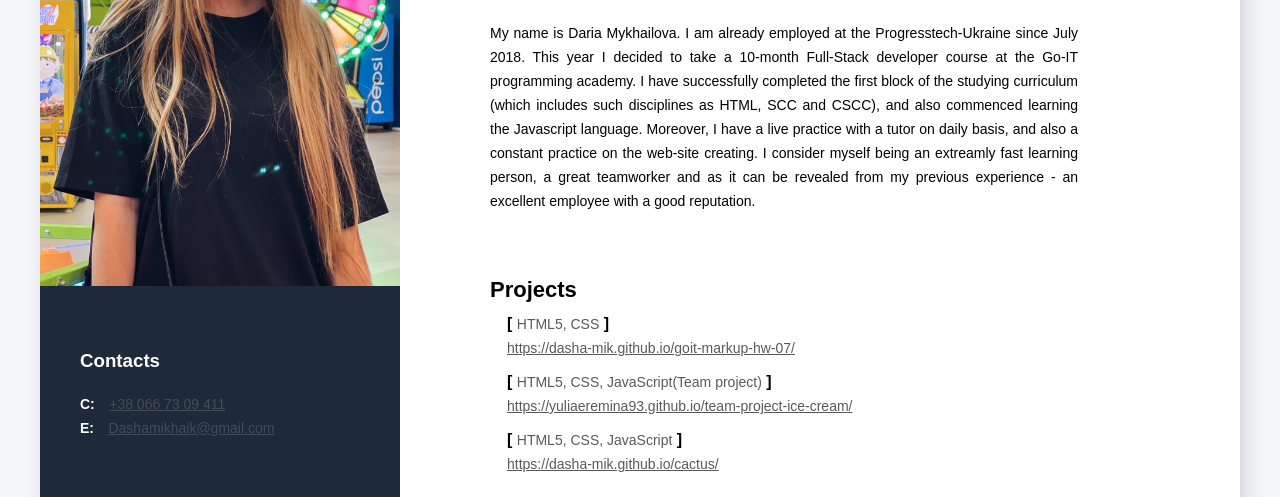
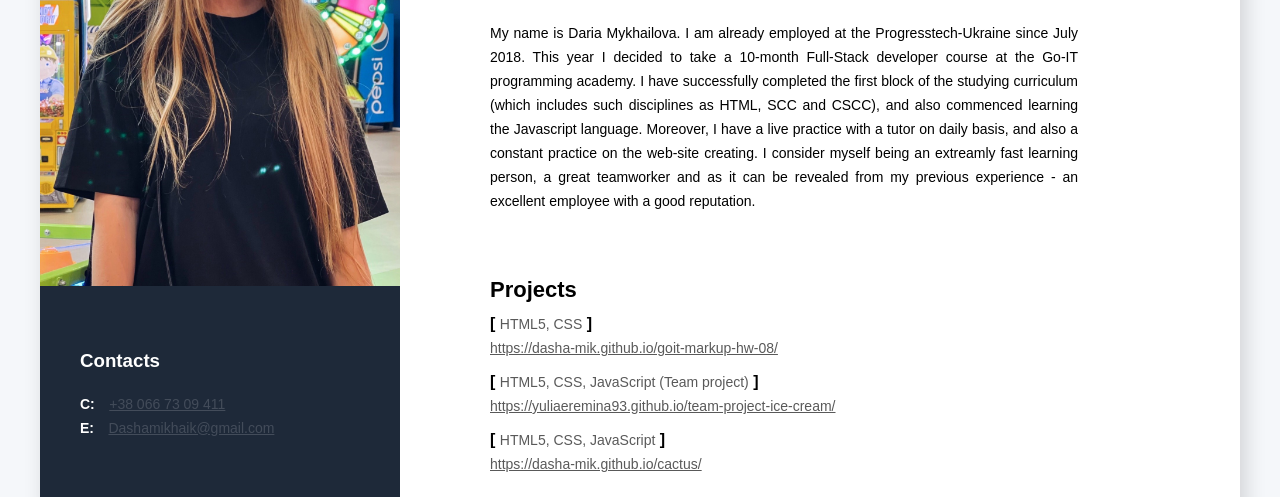
Before and after one commit to Dasha-Mik/My_CV, a plain HTML site: page index.html in a window 1280 px wide. Shown: the part 289-786 px from the top of the page. Drawn offline with Linux system fonts and the light colour scheme.

Commit message:
New_link_commit

```diff
--- a/css/styles.css
+++ b/css/styles.css
@@ -171,7 +171,7 @@ body {
 
 .project-item{
     font-weight: 700;
-    margin-left: 17px;
+    margin-left: 0;
     display: flex;
     flex-direction: column-reverse;
     margin-bottom: 10px;
--- a/index.html
+++ b/index.html
@@ -73,14 +73,14 @@
                 <h3 class="about-me-title">Projects</h3>
                 <ol>
                     <li class="project-item">
-                       <a class="projects-link" href="https://dasha-mik.github.io/goit-markup-hw-07/">https://dasha-mik.github.io/goit-markup-hw-07/</a>
+                       <a class="projects-link" href="https://dasha-mik.github.io/goit-markup-hw-08/">https://dasha-mik.github.io/goit-markup-hw-08/</a>
 
                        <span> <b>[</b> <span class="technology-name">HTML5, CSS</span> <b>]</b> </span>
                     </li>
                     <li class="project-item">
                        <a class="projects-link" href="https://yuliaeremina93.github.io/team-project-ice-cream/">https://yuliaeremina93.github.io/team-project-ice-cream/</a>
 
-                       <span> <b>[</b>  <span class="technology-name">HTML5, CSS, JavaScript(Team project)</span> <b>]</b> </span>
+                       <span> <b>[</b>  <span class="technology-name">HTML5, CSS, JavaScript (Team project)</span> <b>]</b> </span>
                     </li>
                     <li class="project-item">
                        <a class="projects-link" href="https://dasha-mik.github.io/cactus/">https://dasha-mik.github.io/cactus/</a>
```
